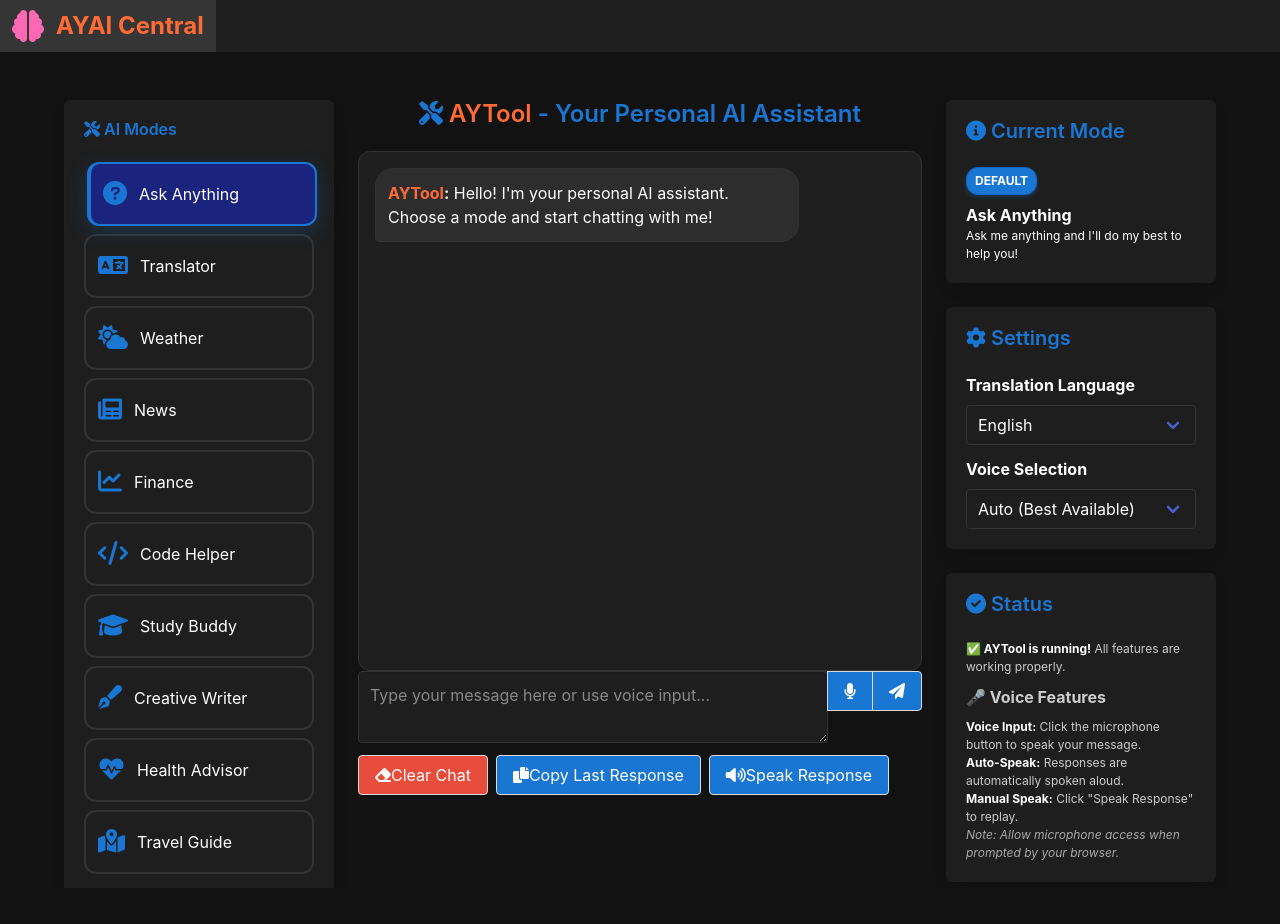
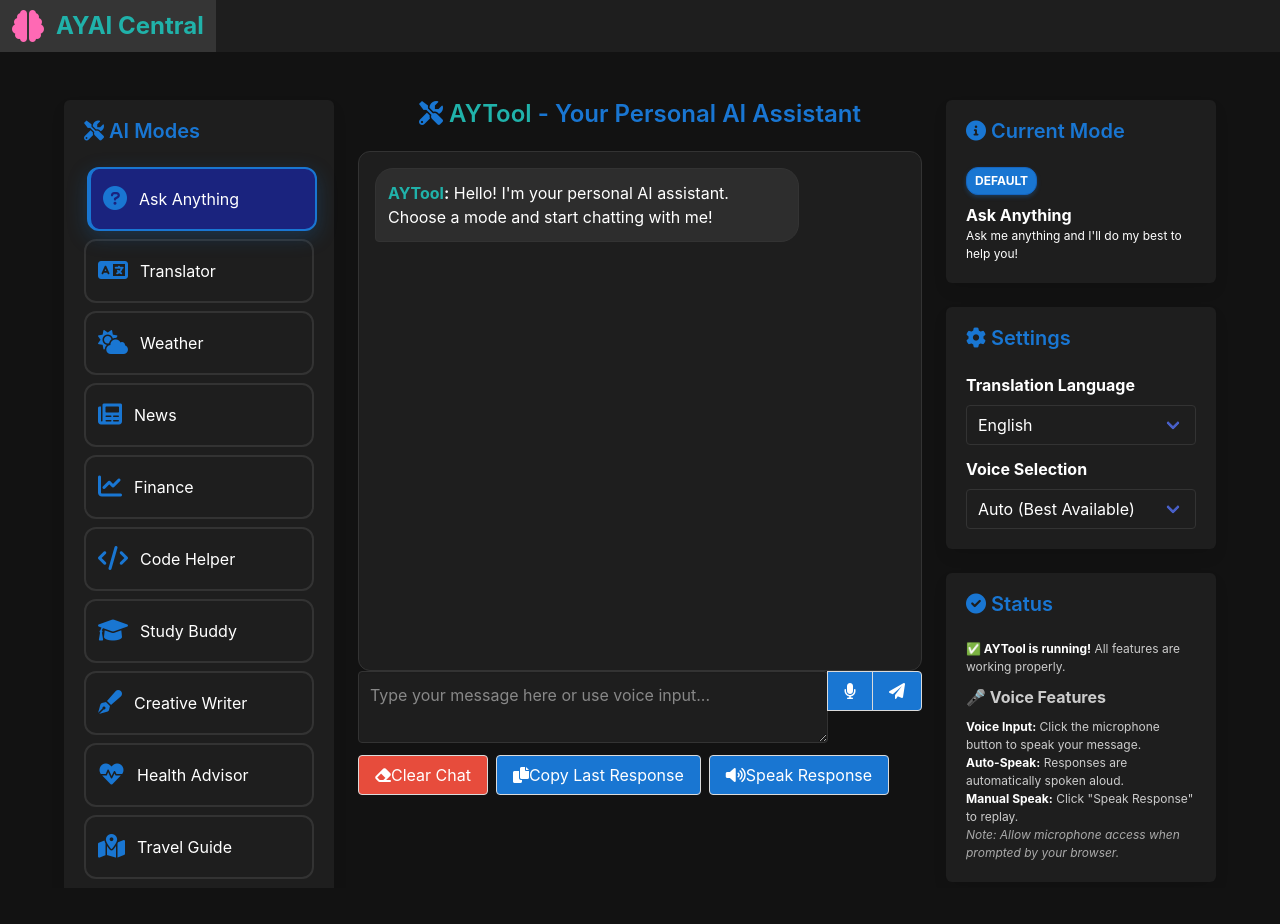
Before and after one commit to atulyadav128/translate, a Flask app: page / in a window 1280 px wide. Run offline with Flask 3, Linux system fonts and the light colour scheme; some libraries are stand-ins or nearby versions.

Commit message:
Fix title sizes and replace saffron with turquoise

```diff
--- a/templates/index.html
+++ b/templates/index.html
@@ -255,7 +255,7 @@
         <div class="navbar-brand">
             <a class="navbar-item" href="/" style="color: #ffffff !important;">
                 <i class="fas fa-brain" style="color: #FF69B4 !important; margin-right: 0.75rem; font-size: 2rem;"></i>
-                <strong style="color: #FF6B35 !important; font-size: 1.5rem;">AYAI Central</strong>
+                <strong style="color: #20B2AA !important; font-size: 1.5rem;">AYAI Central</strong>
             </a>
         </div>
     </nav>
@@ -266,7 +266,7 @@
                 <!-- AI Modes Sidebar -->
                 <div class="column is-3">
                     <div class="box">
-                        <h3 class="title is-6 section-title">
+                        <h3 class="title is-5 section-title">
                             <i class="fas fa-tools"></i>
                             AI Modes
                         </h3>
@@ -320,7 +320,7 @@
                     <div class="title-section">
                         <h1 class="title is-4 section-title">
                             <i class="fas fa-tools"></i>
-                            <span style="color: #FF6B35 !important;">AYTool</span> - Your Personal AI Assistant
+                            <span style="color: #20B2AA !important;">AYTool</span> - Your Personal AI Assistant
                         </h1>
                     </div>
 
@@ -328,7 +328,7 @@
                     <div class="chat-container" id="chatContainer">
                         <div class="message bot-message">
                             <div class="content">
-                                <strong><span style="color: #FF6B35 !important;">AYTool</span>:</strong> Hello! I'm your personal AI assistant. Choose a mode and start chatting with me!
+                                <strong><span style="color: #20B2AA !important;">AYTool</span>:</strong> Hello! I'm your personal AI assistant. Choose a mode and start chatting with me!
                     </div>
                 </div>
             </div>
@@ -564,7 +564,7 @@
 
             messageDiv.innerHTML = `
                 <div class="content">
-                    <strong>${sender === 'user' ? 'You' : '<span style="color: #FF6B35 !important;">AYTool</span>'}:</strong> ${modeBadge}
+                    <strong>${sender === 'user' ? 'You' : '<span style="color: #20B2AA !important;">AYTool</span>'}:</strong> ${modeBadge}
                     <div class="mt-2">${text}</div>
                     <div class="is-size-7 has-text-grey mt-1">${timestamp}</div>
                 </div>
@@ -599,7 +599,7 @@
             document.getElementById('chatContainer').innerHTML = `
                 <div class="message bot-message">
                     <div class="content">
-                        <strong><span style="color: #FF6B35 !important;">AYTool</span>:</strong> Chat cleared! How can I help you today?
+                        <strong><span style="color: #20B2AA !important;">AYTool</span>:</strong> Chat cleared! How can I help you today?
                     </div>
                 </div>
             `;
```
